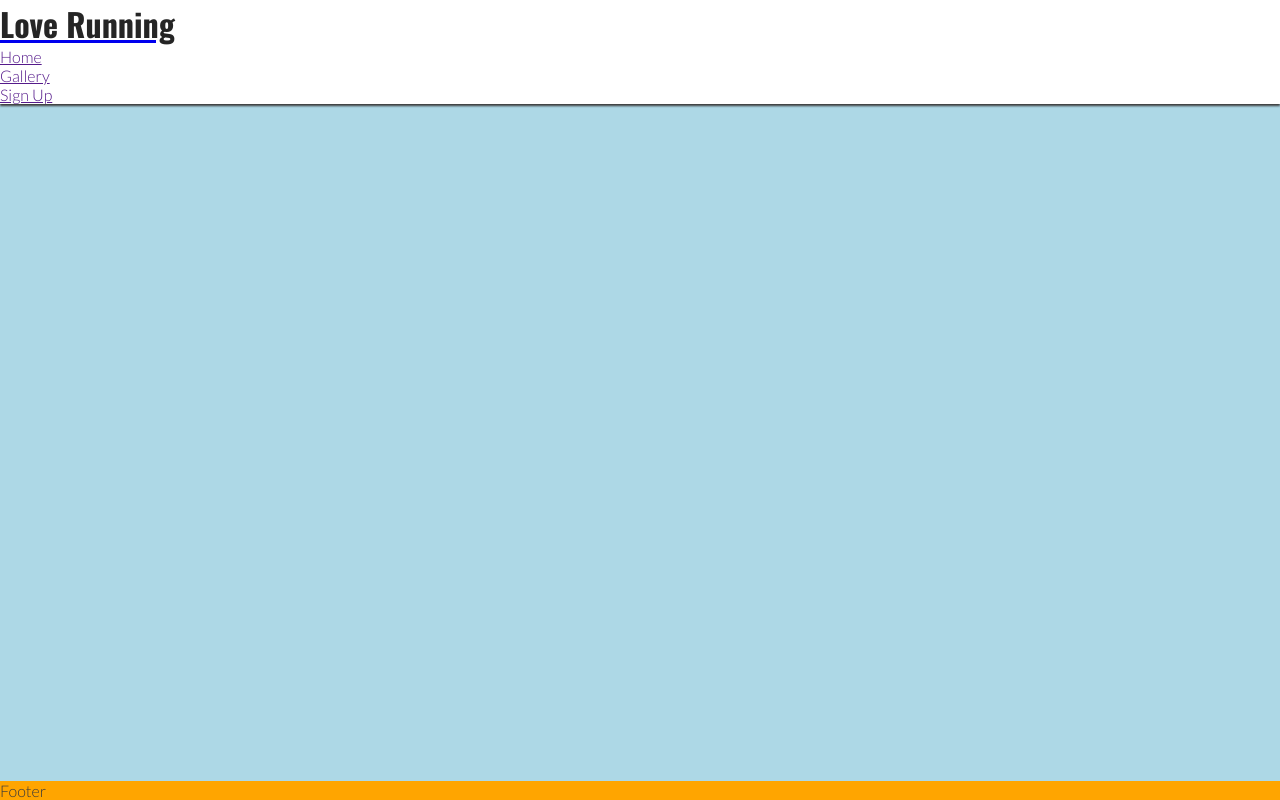
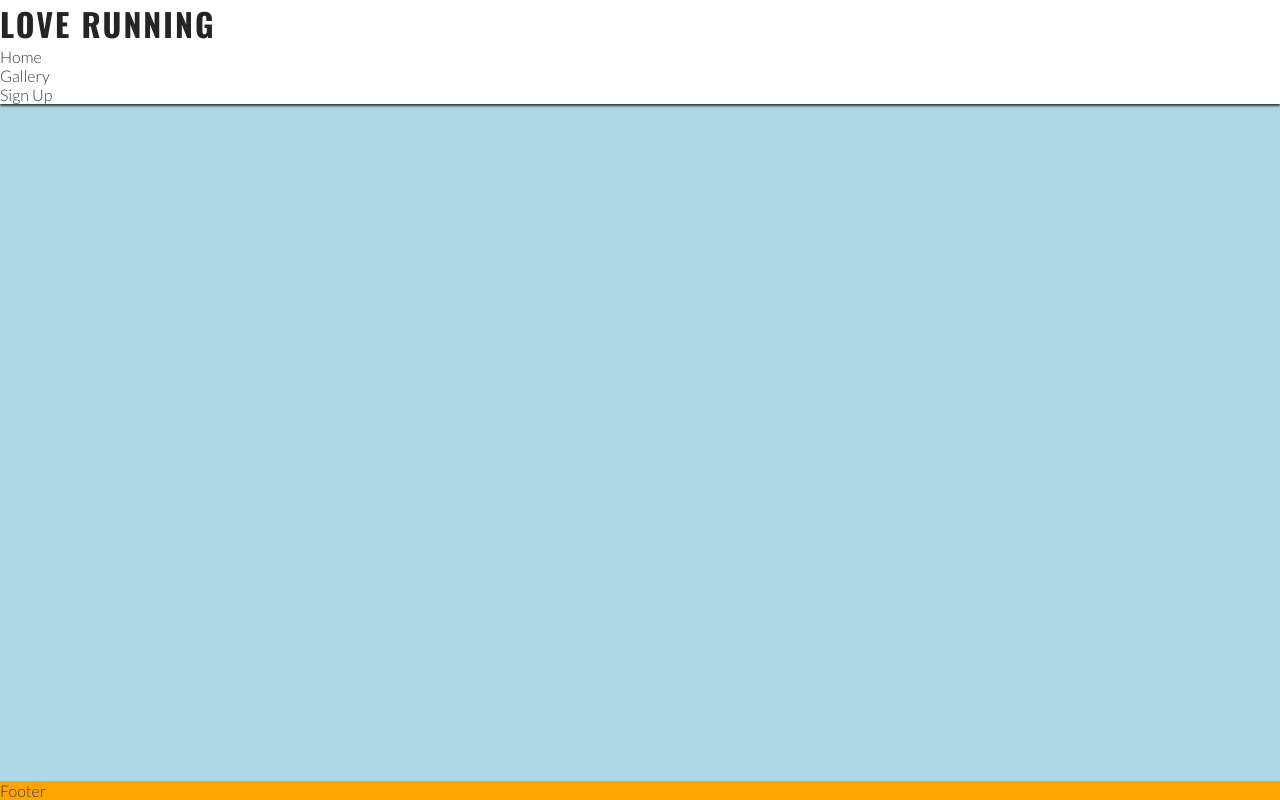
Before and after one commit to LauraMasterton/love-running, a plain HTML site: page index.html in a window 1280 px wide. Drawn offline with nearby package versions, Linux system fonts and the light colour scheme.

Commit message:
update logo with uppercase and letter spacing

```diff
--- a/assets/css/style.css
+++ b/assets/css/style.css
@@ -18,18 +18,27 @@ body {
     font-family: 'Lato', sans-serfif;
 }
 /* Header */
-header {
+header a {
+    text-decoration: none;
+    color: inherit;
+}
+
+
+header  {
     background-color: #ffffff;
     padding: 0 1 rem;
     position: fixed;
     z-index: 99;
     width: 100%;
     box-shadow: 0 2px 2px#3a3a3a;
+
 }
 
 h1 {
     font-family: 'Oswald', sans-serif;
     color: #252525;
+    text-transform: uppercase;
+    letter-spacing: 2px;
 }
 /* Main */
 main {
```
